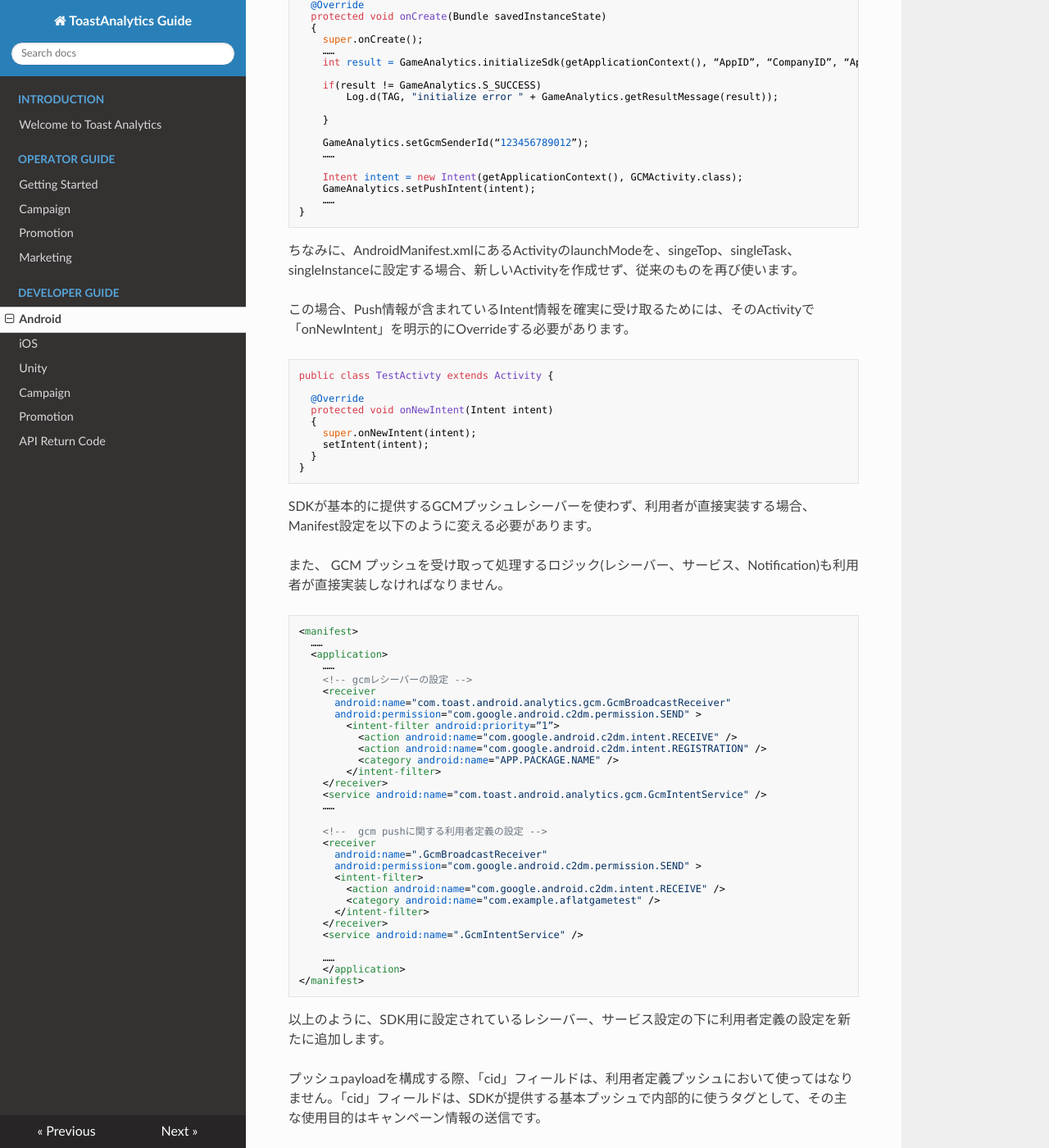
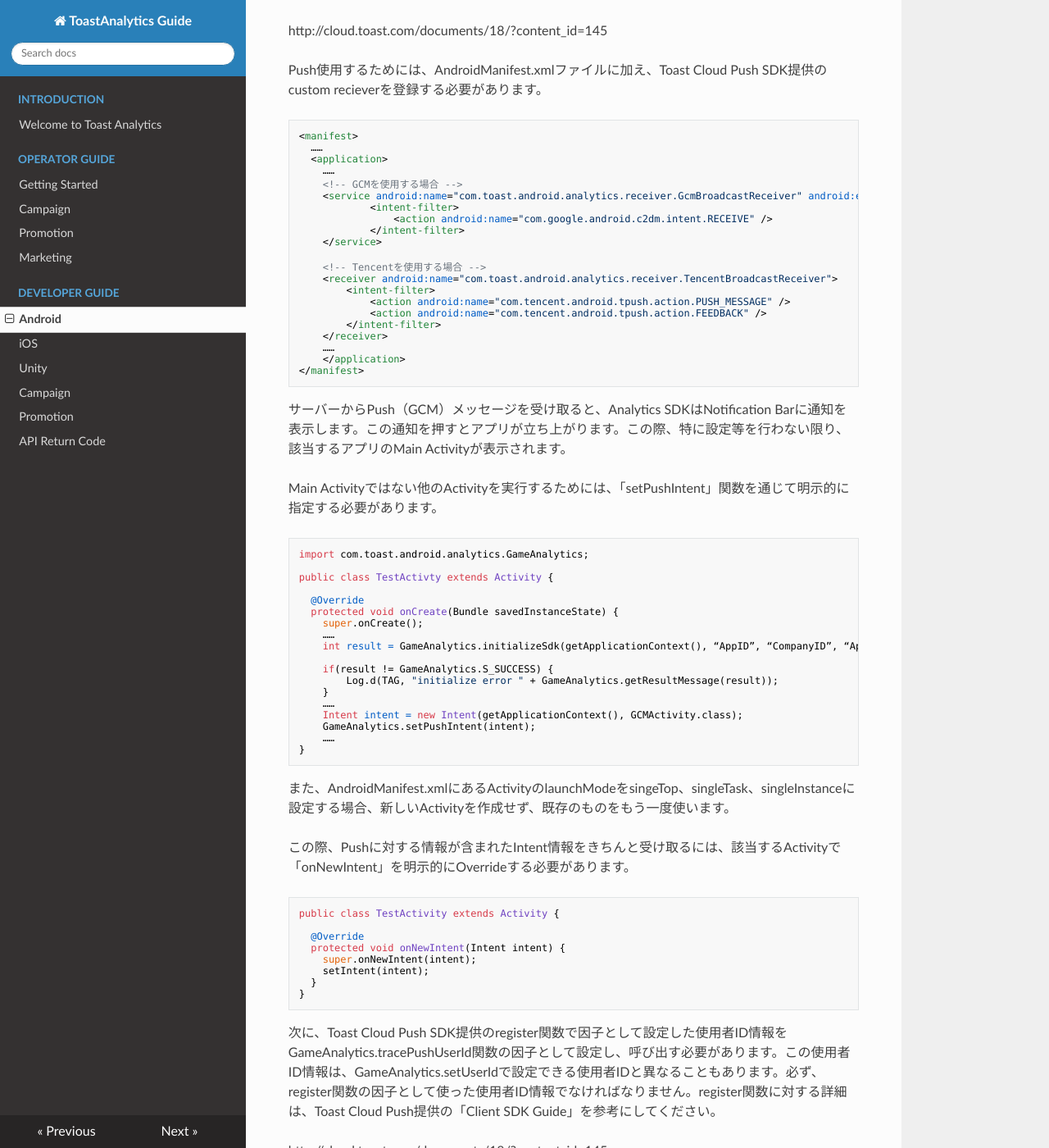
Before and after one commit to ToastAnalytics/ToastAnalytics_JA, an MkDocs documentation site: the page built from docs/Developer/4. Android Developer Guide.md, in a window 1280 px wide and 1400 px high, scrolled down 9545 px. Shown: the whole window at 82% size. Built offline with MkDocs 1.6.1, drawn with Linux system fonts in a browser that asks for light colours; nearby versions of some CDN libraries; old or Windows-style settings are respelled for this version of MkDocs; some of the changed text lies outside the part shown.

Commit message:
Update 4. Android Developer Guide.md

````diff
--- a/docs/Developer/4. Android Developer Guide.md
+++ b/docs/Developer/4. Android Developer Guide.md
@@ -31,6 +29,41 @@
 イクリプスにグーグルサービスAPIをライブラリとしてimportした後、現在作成している利用者プロジェクトのルートフォルダにマウスカーソルを置き、右クリックします。
 
 右クリック後、現れるポップアップで、Propertiesメニューを押し、上図のようにポップアップが表示されたら、ポップアップ左側のメニューにあるAndroidを選んだ後、右側のlibraryで[Add]ボタンを押してグーグルサービスAPIライブラリのパスを指定します。
+
+###ライブラリdependencyの設定 (Android Studio)
+ダウンロードしたGameAnalyticsSDK_Android_v1.xxx.zipを解凍すると、ToastAnalyticsSDKというAndroidプロジェクトが作成されます。そのプロジェクトをモジュールで追加してからdependency設定を行ってください。
+
+Android Studioでプロジェクトを作成してから、File - New - Import Moduleメニューを選択します。
+
+![Import Module Step1](https://raw.githubusercontent.com/ToastAnalytics/ToastAnalytics/master/docs/Developer/images/pg_aos_003.png)
+
+解凍したToastAnalyticsSDK Androidプロジェクトの経路を選択します。
+
+![Import Module Step2](https://raw.githubusercontent.com/ToastAnalytics/ToastAnalytics/master/docs/Developer/images/pg_aos_004.png)
+
+適切なオプションをチェックしてから、次に進みます。一般的にはデフォルトを使用します。
+
+![Import Module Step3](https://raw.githubusercontent.com/ToastAnalytics/ToastAnalytics/master/docs/Developer/images/pg_aos_005.png)
+
+モジュールを追加してから、dependencyを設定してください。まず、FileメニューでProject Structureを選択します。
+
+![Project Setting 1](https://raw.githubusercontent.com/ToastAnalytics/ToastAnalytics/master/docs/Developer/images/pg_aos_006.png)
+
+ToastAnalyticsSDKをModuleで追加したため、Module dependencyを選択します。
+
+![Project Setting 2](https://raw.githubusercontent.com/ToastAnalytics/ToastAnalytics/master/docs/Developer/images/pg_aos_007.png)
+
+toastAnalyticsSDKを選択してから、dependencyを追加します。
+
+![Project Setting 3](https://raw.githubusercontent.com/ToastAnalytics/ToastAnalytics/master/docs/Developer/images/pg_aos_008.png)
+
+google play serviceライブラリもdependencyを追加する必要があります。既にプロジェクトにgoogle play serviceが追加されているのであれば、本段階はスキップできます。
+
+![Project Setting 4](https://raw.githubusercontent.com/ToastAnalytics/ToastAnalytics/master/docs/Developer/images/pg_aos_009.png)
+
+google play service 버전은 환경에따라 다를 수 있습니다. Toast Analytics SDK를 적용하기 위해서는 Google Play Services 7.5 이상 버전이 필요합니다.
+
+![Project Setting 5](https://raw.githubusercontent.com/ToastAnalytics/ToastAnalytics/master/docs/Developer/images/pg_aos_010.png)
 
 ###AndroidManifestの設定
 Analytics SDKでは、以下のようなPermissionを使います。
@@ -44,8 +77,32 @@ Analytics SDKでは、以下のようなPermissionを使います。
 <uses-permission android:name="android.permission.INTERNET" />
 ```
 
+ストア情報は、利用者がアプリをダウンロードしたマーケットに対する情報を追跡するための設定です。現在、使用できるストアは以下の通りです。
+(定義されたストア以外の値を使うと、「その他」に分類されます。ストア追加が必要な場合は、管理者にお問い合わせください。)
 
-ストア情報は、アプリをダウンロードしたマーケットに対する情報を利用者が追跡するための設定です。「Google」、「TStore」、「Naver」などマーケットに合わせて変更して使います。マーケットの文字列は、ゲームで自由に定義できます。
+ストア | 入力文字列 (android:value=)
+------------- | -------------
+Google Play Store | Google
+Apple App Store | Apple
+Naver Store | Naver
+T-Store | Tstore
+One Store | onestore
+China AOS-360 | CN_360
+China AOS-Baidu | CN_Baidu
+China AOS-Xiaomi | CN_Xiaomi
+China AOS-UC | CN_UC
+China AOS-Bilibili | CN_Bilibili
+China AOS-Flyme | CN_Flyme
+China AOS-37 | CN_37
+China AOS-Otaku | CN_Otaku
+China AOS-OPPO | CN_Oppo
+China AOS-HUAWEI | CN_Huawei
+China AOS-ANZHI | CN_Anzhi
+China AOS-WANDOU | CN_Wandou
+China AOS-OtakuChannel | CN_OtakuChannel
+China AOS-Tencent | CN_Tencent
+China AOS-Lenovo | CN_Lenovo
+China AOS-Site 直接配布（*マーケットを通さない） | CN_Direct
 
 ```xml
 <manifest>
@@ -142,9 +199,8 @@ public class TestActivty extends Activity {
     ……
     int result = GameAnalytics.initializeSdk(getApplicationContext(), “AppKey”, “CompanyID”, “AppVersion”, false);
 
-    if(result != GameAnalytics.S_SUCCESS)
+    if(result != GameAnalytics.S_SUCCESS) {
         Log.d(TAG, "initialize error " + GameAnalytics.getResultMessage(result));
-
     }
 
 }
@@ -180,9 +236,8 @@ public class TestActivty extends Activity {
     ……
     int result = GameAnalytics.initializeSdk(getApplicationContext(), “AppID”, “CompanyID”, “AppVersion”, true);
 
-    if(result != GameAnalytics.S_SUCCESS)
+    if(result != GameAnalytics.S_SUCCESS) {
         Log.d(TAG, "initialize error " + GameAnalytics.getResultMessage(result));
-
     }
     ……
     //ゲームでログイン処理完了
@@ -266,12 +321,12 @@ GameAnalytics.tracePurchase("GEM_10", 0.99f, 0.99f, "USD", 10);
 IAPを通じて宝石10個を購入した場合、以下のように使います。
 （「CODE_IAP」は、ゲームに定義されているCodeです。1次財貨の場合、Typeは0、2次財貨の場合は1を使います。）
 
-```
+```java
 GameAnalytics.traceMoneyAcquisition("CODE_IAP", "0", 10, 10);
 ```
 宝石10個でチェリーを100個購入した場合は、次のようになります。
 
-```
+```java
 // 1次財貨の使用
 GameAnalytics.traceMoneyConsumption("CODE_USE_GEM", "0", 10, 10);
 
@@ -291,7 +346,7 @@ GameAnalytics.traceMoneyAcquisition("CODE_BUY_CHERRY", "1", 100, 10);
 
 また、他のAPIに送信されるlevel値も、現在プレイしているステージではなく、ユーザーの最高ステージをレベル値として使う必要があります。
 
-```
+```java
 GameAnalytics.traceLevelUp(10);
 ```
 
@@ -300,7 +355,7 @@ GameAnalytics.traceLevelUp(10);
 
 ユーザーの友だちの数を登録します。一般的にアプリの起動後、友だち情報の読み込みが全て完了したタイミングで呼び出します。
 
-```
+```java
 GameAnalytics.traceFriendCount(100);
 ```
 
@@ -324,15 +379,80 @@ Toast Analyticsの「キャンペーン実施」メニューの「ページガ
 http://analytics.toast.com/promotion/share/document/4.2_Campaign_run.pdf
 
 ###プッシュの連動
-Analytics SDKではキャンペーンのために、GCMを使います。GCMを使うためには、Analytics利用者ページにProject NumberとAPI Keyを登録する必要があります。さらに、SDKにはSenderIDを登録する必要があります。
+Analytics SDKでキャンペーンのためのPushを使うためには、Toast Cloud Pushを使用する必要があります。
+Push使用に関する内容全般は、Toast Cloud Push提供の「Client SDK Guide」を参考にしていください。
 
-GCMに関する全般的な内容は、Googleが提供する「Google Cloud Message」ドキュメントをご参照ください。
+http://cloud.toast.com/documents/18/?content_id=145
 
-http://developer.android.com/google/gcm/gs.html
+Push使用するためには、AndroidManifest.xmlファイルに加え、Toast Cloud Push SDK提供のcustom recieverを登録する必要があります。
 
-Analytics利用者ページに情報を登録する方法は、「Getting Started」ドキュメントの「プッシュ設定」項目をご参照ください。
+```xml
+<manifest>
+  ……
+  <application>
+    ……
+    <!-- GCMを使用する場合 -->
+    <service android:name="com.toast.android.analytics.receiver.GcmBroadcastReceiver" android:exported="false">
+            <intent-filter>
+                <action android:name="com.google.android.c2dm.intent.RECEIVE" />
+            </intent-filter>
+    </service>
 
-SenderIDは、「setGcmSenderId」APIを通じてSDKに登録できます。
+    <!-- Tencentを使用する場合 -->
+    <receiver android:name="com.toast.android.analytics.receiver.TencentBroadcastReceiver">
+        <intent-filter>
+            <action android:name="com.tencent.android.tpush.action.PUSH_MESSAGE" />
+            <action android:name="com.tencent.android.tpush.action.FEEDBACK" />
+        </intent-filter>
+    </receiver>
+    ……
+    </application>
+</manifest>
+```
+
+サーバーからPush（GCM）メッセージを受け取ると、Analytics SDKはNotification Barに通知を表示します。この通知を押すとアプリが立ち上がります。この際、特に設定等を行わない限り、該当するアプリのMain Activityが表示されます。
+
+Main Activityではない他のActivityを実行するためには、「setPushIntent」関数を通じて明示的に指定する必要があります。
+
+```java
+import com.toast.android.analytics.GameAnalytics;
+
+public class TestActivty extends Activity {
+
+  @Override
+  protected void onCreate(Bundle savedInstanceState) {
+    super.onCreate();
+    ……
+    int result = GameAnalytics.initializeSdk(getApplicationContext(), “AppID”, “CompanyID”, “AppVersion”, true);
+
+    if(result != GameAnalytics.S_SUCCESS) {
+        Log.d(TAG, "initialize error " + GameAnalytics.getResultMessage(result));
+    }
+    ……
+    Intent intent = new Intent(getApplicationContext(), GCMActivity.class);
+    GameAnalytics.setPushIntent(intent);
+    ……
+}
+```
+
+また、AndroidManifest.xmlにあるActivityのlaunchModeをsingeTop、singleTask、singleInstanceに設定する場合、新しいActivityを作成せず、既存のものをもう一度使います。
+
+この際、Pushに対する情報が含まれたIntent情報をきちんと受け取るには、該当するActivityで「onNewIntent」を明示的にOverrideする必要があります。
+
+```java
+public class TestActivity extends Activity {
+
+  @Override
+  protected void onNewIntent(Intent intent) {
+    super.onNewIntent(intent);
+    setIntent(intent);
+  }
+}
+```
+
+次に、Toast Cloud Push SDK提供のregister関数で因子として設定した使用者ID情報をGameAnalytics.tracePushUserId関数の因子として設定し、呼び出す必要があります。この使用者ID情報は、GameAnalytics.setUserIdで設定できる使用者IDと異なることもあります。必ず、register関数の因子として使った使用者ID情報でなければなりません。register関数に対する詳細は、Toast Cloud Push提供の「Client SDK Guide」を参考にしてください。
+
+http://cloud.toast.com/documents/18/?content_id=145
 
 ```java
 import com.toast.android.analytics.GameAnalytics;
@@ -344,144 +464,24 @@ public class TestActivty extends Activity {
   {
     super.onCreate();
     ……
-    int result = GameAnalytics.initializeSdk(getApplicationContext(), “AppKey”, “CompanyID”, “AppVersion”, false);
+    int result = GameAnalytics.initializeSdk(getApplicationContext(), “AppKey”, “CompanyID”, “AppVersion”, true);
 
-    if(result != GameAnalytics.S_SUCCESS)
+    if(result != GameAnalytics.S_SUCCESS) {
         Log.d(TAG, "initialize error " + GameAnalytics.getResultMessage(result));
-
     }
-    GameAnalytics.setGcmSenderId(“123456789012”);
     ……
+    // Toast Push SDK
+    int error = PushSdk.register(APP_KEY, UID, new PushSdk.OnRegister() {
+        @Override
+        public void fire(int error) {
+            if (error == 0) {
+                 // 登録完了後、UIDを因子として呼び出す
+                GameAnalytics.tracePushUserId(UID);
+            }
+        }
+    }
+……
 ```
-
-GCMを使うためには、AndroidManifest.xmlファイルにpermissionとreceiverを追加登録する必要があります。
-
-追加に必要なpermissionは、以下のとおりです（ここで、「APP.PACKAGE.NAME」は利用者のパッケージ名に変更しなければなりません。）
-
-```xml
-<!--  gcmプッシュ権限の設定 -->
-<uses-permission android:name="android.permission.GET_ACCOUNTS" />
-<uses-permission android:name="android.permission.WAKE_LOCK" />
-<uses-permission android:name="com.google.android.c2dm.permission.RECEIVE" />
-<uses-permission android:name="android.permission.VIBRATE" />
-<permission
-          android:name="APP.PACKAGE.NAME.permission.C2D_MESSAGE"
-          android:protectionLevel="signature" />
-<uses-permission android:name="APP.PACKAGE.NAME.permission.C2D_MESSAGE" />
-```
-
-追加に登録が必要なReceiverは以下のとおりです（これも、「APP.PACKAGE.NAME」は利用者のパッケージ名に変更しなければなりません）。
-
-```xml
-<manifest>
-  ……
-  <application>
-    ……
-    <!—gcmレシーバーの設定 -->
-    <receiver
-        android:name="com.toast.android.analytics.gcm.GcmBroadcastReceiver"
-        android:permission="com.google.android.c2dm.permission.SEND" >
-            <intent-filter android:priority=”1”>
-            <action android:name="com.google.android.c2dm.intent.RECEIVE" />
-            <action android:name="com.google.android.c2dm.intent.REGISTRATION" />
-            <category android:name="APP.PACKAGE.NAME" />
-            </intent-filter>
-    </receiver>
-    <service android:name="com.toast.android.analytics.gcm.GcmIntentService" />
-    ……
-    </application>
-</manifest>
-```
-
-サーバーでプッシュ（GCM）メッセージを受信すると、Analytics SDKはNotification Barに通知を表示します。この通知をタッチすれば、アプリが立ち上がります。ここで、何も設定しなければ、そのアプリのMain Activityが表示されます
-
-Main Activity以外のActivityを起動するためには、「setPushIntent」関数を通じて明示的に指定する必要があります。
-
-```java
-import com.toast.android.analytics.GameAnalytics;
-
-public class TestActivty extends Activity {
-
-  @Override
-  protected void onCreate(Bundle savedInstanceState)
-  {
-    super.onCreate();
-    ……
-    int result = GameAnalytics.initializeSdk(getApplicationContext(), “AppID”, “CompanyID”, “AppVersion”, false);
-
-    if(result != GameAnalytics.S_SUCCESS)
-        Log.d(TAG, "initialize error " + GameAnalytics.getResultMessage(result));
-
-    }
-
-    GameAnalytics.setGcmSenderId(“123456789012”);
-    ……
-
-    Intent intent = new Intent(getApplicationContext(), GCMActivity.class);
-    GameAnalytics.setPushIntent(intent);
-    ……
-}
-```
-
-ちなみに、AndroidManifest.xmlにあるActivityのlaunchModeを、singeTop、singleTask、singleInstanceに設定する場合、新しいActivityを作成せず、従来のものを再び使います。
-
-この場合、Push情報が含まれているIntent情報を確実に受け取るためには、そのActivityで「onNewIntent」を明示的にOverrideする必要があります。
-
-```java
-public class TestActivty extends Activity {
-
-  @Override
-  protected void onNewIntent(Intent intent)
-  {
-    super.onNewIntent(intent);
-    setIntent(intent);
-  }
-}
-```
-
-
-SDKが基本的に提供するGCMプッシュレシーバーを使わず、利用者が直接実装する場合、Manifest設定を以下のように変える必要があります。
-
-また、 GCM プッシュを受け取って処理するロジック(レシーバー、サービス、Notification)も利用者が直接実装しなければなりません。
-
-```xml
-<manifest>
-  ……
-  <application>
-    ……
-    <!-- gcmレシーバーの設定 -->
-    <receiver
-      android:name="com.toast.android.analytics.gcm.GcmBroadcastReceiver"
-      android:permission="com.google.android.c2dm.permission.SEND" >
-        <intent-filter android:priority=”1”>
-          <action android:name="com.google.android.c2dm.intent.RECEIVE" />
-          <action android:name="com.google.android.c2dm.intent.REGISTRATION" />
-          <category android:name="APP.PACKAGE.NAME" />
-        </intent-filter>
-    </receiver>
-    <service android:name="com.toast.android.analytics.gcm.GcmIntentService" />
-    ……
-
-    <!--  gcm pushに関する利用者定義の設定 -->
-    <receiver
-      android:name=".GcmBroadcastReceiver"
-      android:permission="com.google.android.c2dm.permission.SEND" >
-      <intent-filter>
-        <action android:name="com.google.android.c2dm.intent.RECEIVE" />
-        <category android:name="com.example.aflatgametest" />
-      </intent-filter>
-    </receiver>
-    <service android:name=".GcmIntentService" />
-
-    ……
-    </application>
-</manifest>
-```
-
-以上のように、SDK用に設定されているレシーバー、サービス設定の下に利用者定義の設定を新たに追加します。
-
-プッシュpayloadを構成する際、「cid」フィールドは、利用者定義プッシュにおいて使ってはなりません。「cid」フィールドは、SDKが提供する基本プッシュで内部的に使うタグとして、その主な使用目的はキャンペーン情報の送信です。
-
 
 ###キャンペーンListenerの実装および登録
 
@@ -513,7 +513,7 @@ public interface CampaignListener {
 実装したCampaignListenerは、setCampaignListenerを使って登録します。
 
 ```java
-function setListener() {
+public void setListener() {
   ……
   GameAnalytics.setCampaignListener(new MyCampaignListener() {
     public void onCampaignVisibilityChanged(string adspaceName, bool show) {
@@ -580,6 +580,8 @@ GameAnalytics.traceEvent("STAGE", "STAGE_BOSS_VICTORY", "DRAGON_VALLEY", "BOSS_M
 そのほかにも、様々な形でゲームに特化したイベントの追跡に使います。
 
 traceEventに使用するString Typeパラメータ（event type, event code, param1, param2）は、それぞれ50byteまで使うことができます。そして、event下位に作成可能なparam1は300まで、さらにparam1の下位に作成可能なparam2は200まで使うことができます。
+
+Event Codeは、必ずUniqueである必要があります。Event Typeが異なっても、同じEvent codeの場合、指標がSumされ、紹介されますので、実装時には注意してください。
 
 詳細はToast Analyticsサイトのガイドをご参照ください（カスタマイズイベントページの右上にある「ページガイド」クリックすれば、ダウンロードできます）。
 
@@ -660,6 +662,25 @@ private void onLoadCompleted() {
 }
 ```
 
+##Facebookインストール追跡
+
+Facebook広告を通じたアプリインストールを追跡できます。本機能は、Facebookで提供しているDeep Linking機能を参照します。
+上記に関する詳細及びテスト方法は、Facebook提供のドキュメント（https://developers.facebook.com/docs/app-ads/deep-linking）を参考にしてください。ApplinkData.fetchDeferredAppLinkDataは、Facebook SDKで提供しているAPIです。
+(https://developers.facebook.com/docs/reference/android/current/class/AppLinkData/)
+
+```java
+AppLinkData.fetchDeferredAppLinkData(this,
+    new AppLinkData.CompletionHandler() {
+        @Override
+            public void onDeferredAppLinkDataFetched(AppLinkData appLinkData) {
+                if (appLinkData != null) {
+                    GameAnalytics.traceFacebookInstall(context, String.valueOf(appLinkData.getTargetUri()));
+                }
+            }
+        }
+);}
+```
+
 
 #SDKの設定
 
@@ -678,7 +699,7 @@ private void Start () {
 
      int result = GameAnalytics.initializeSdk ("APPKEY", "COMPANYID", "VERSION", false);
 
-     if (result != 0 ) {
+     if (result != 0) {
         // SDK初期化失敗
      }
      ……
@@ -695,7 +716,7 @@ Android：server response (***)：200 OK
 ##デバイス情報の確認
 SDKに収集されるDevice情報を確認することができます。
 
-現在確認できる値は、Device ID、Push Token、Campaign User IDです。これらの値は、キャンペーン連動テストの際に必要です。詳細は、「キャンペーン連動ガイド」をご参照ください。
+現在確認できる値は、Device ID、Push User ID、Campaign User IDです。これらの値は、キャンペーン連動テストの際に必要です。詳細は、「キャンペーン連動ガイド」をご参照ください。
 
 Device情報を確認するために使うKeyです。
 - public static final String DEVICE_INFO_DEVICEID = “deviceId”;
````
Also changed, not shown: other parts of docs/Developer/4. Android Developer Guide.md (+3 -5 lines).
